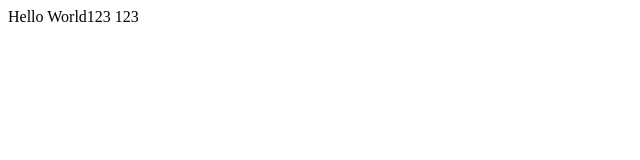
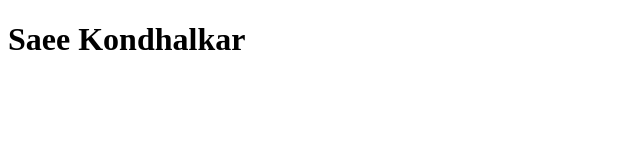
Before and after one commit to SaeeK29/resume, a plain HTML site: page index.html in a window 1280 px wide. Shown: the whole page, without its empty margins (0-640 px from the left). Drawn offline with Linux system fonts and the light colour scheme.

Commit message:
nameadded

```diff
--- a/index.html
+++ b/index.html
@@ -1,3 +1,12 @@
-<html>
-  Hello World123 123
+<!DOCTYPE html>
+<html lang="en">
+<head>
+  <meta charset="UTF-8">
+  <meta name="viewport" content="width=device-width, initial-scale=1.0">
+  <title>Resume</title>
+</head>
+<body>
+    <h1 style="color: black;">Saee Kondhalkar</h1>
+
+</body>
 </html>
```
Also changed, not shown: resume.html (added).
